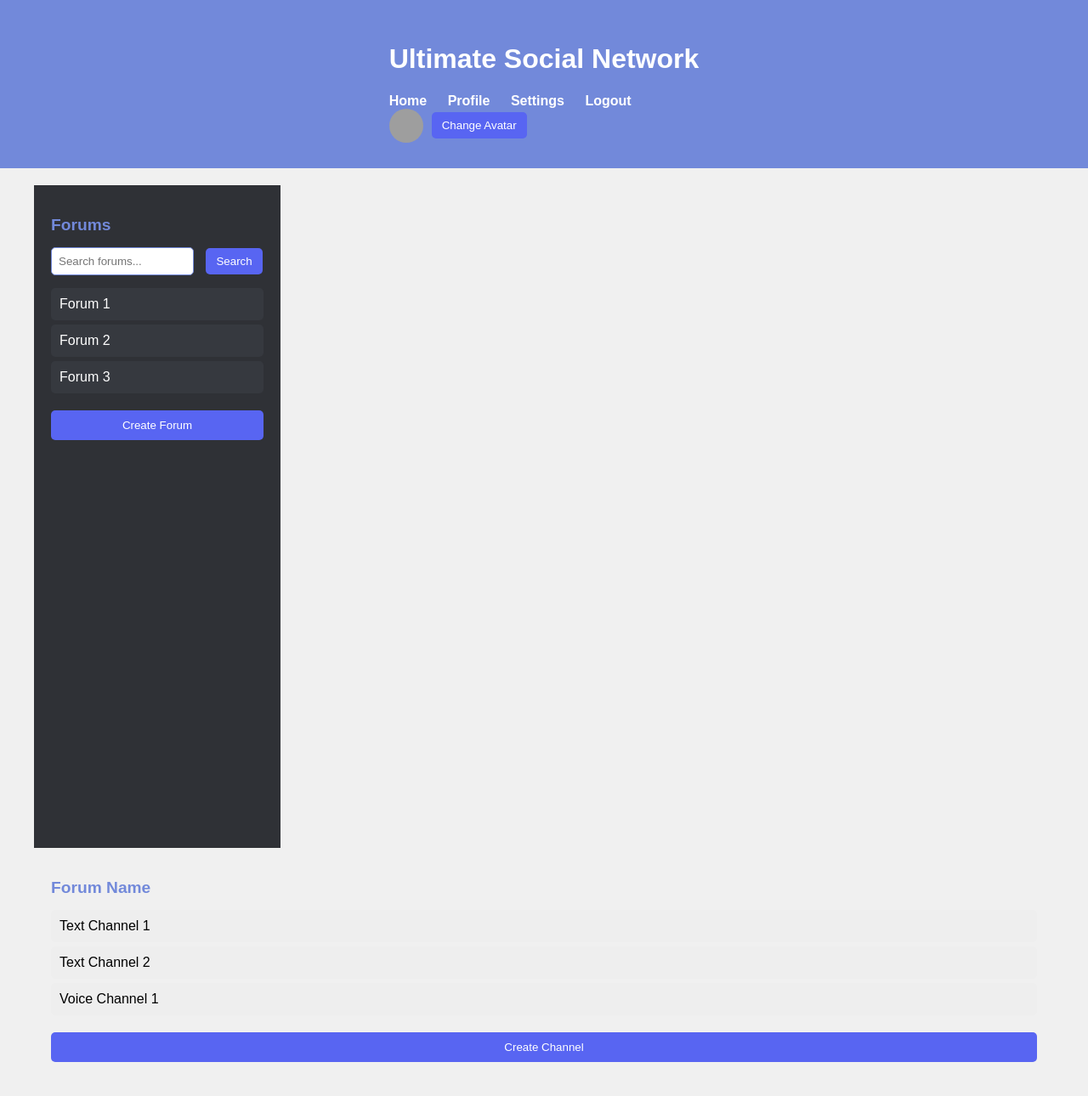
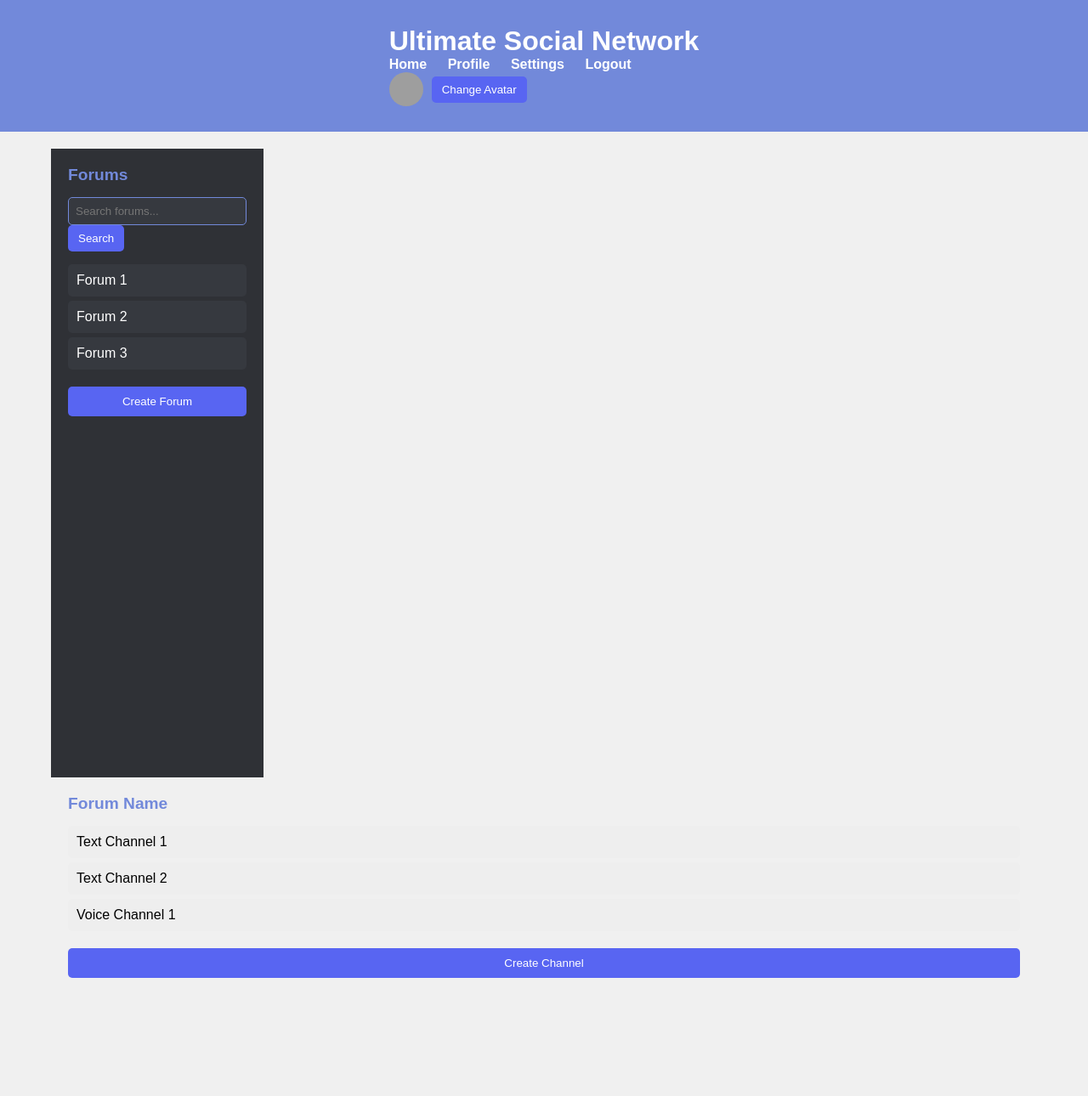
Before and after one commit to ChamPoingYT/Ultimate, a PHP site: page / in a window 1280 px wide. Shown: the whole page at 85% size. After the commit the page ends 1151 px from the top, so only its background shows below. Run offline with PHP 8.4, Linux system fonts and the light colour scheme; grey boxes are pictures that could not be loaded.

Commit message:
Update styles.css

```diff
--- a/styles.css
+++ b/styles.css
@@ -1,8 +1,13 @@
+/* Reset CSS */
+* {
+    margin: 0;
+    padding: 0;
+    box-sizing: border-box;
+}
+
 /* Styles généraux */
 body {
     font-family: Arial, sans-serif;
-    margin: 0;
-    padding: 0;
     background-color: #f0f0f0;
 }
 
@@ -75,8 +80,9 @@ body {
     padding: 8px;
     border: 1px solid #7289da;
     border-radius: 5px;
-    margin-right: 10px;
-    width: 150px;
+    width: 100%;
+    background-color: #36393f;
+    color: #fff;
 }
 
 .search-button {
```
